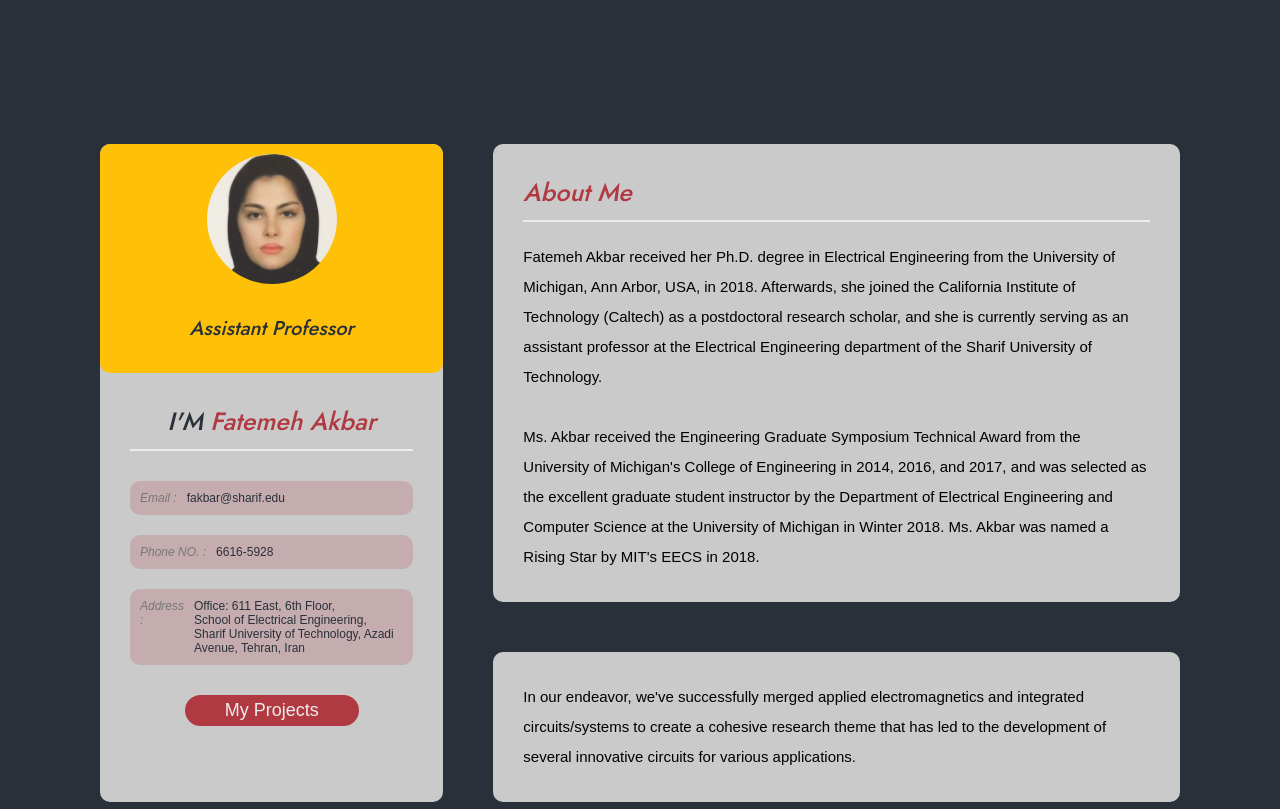
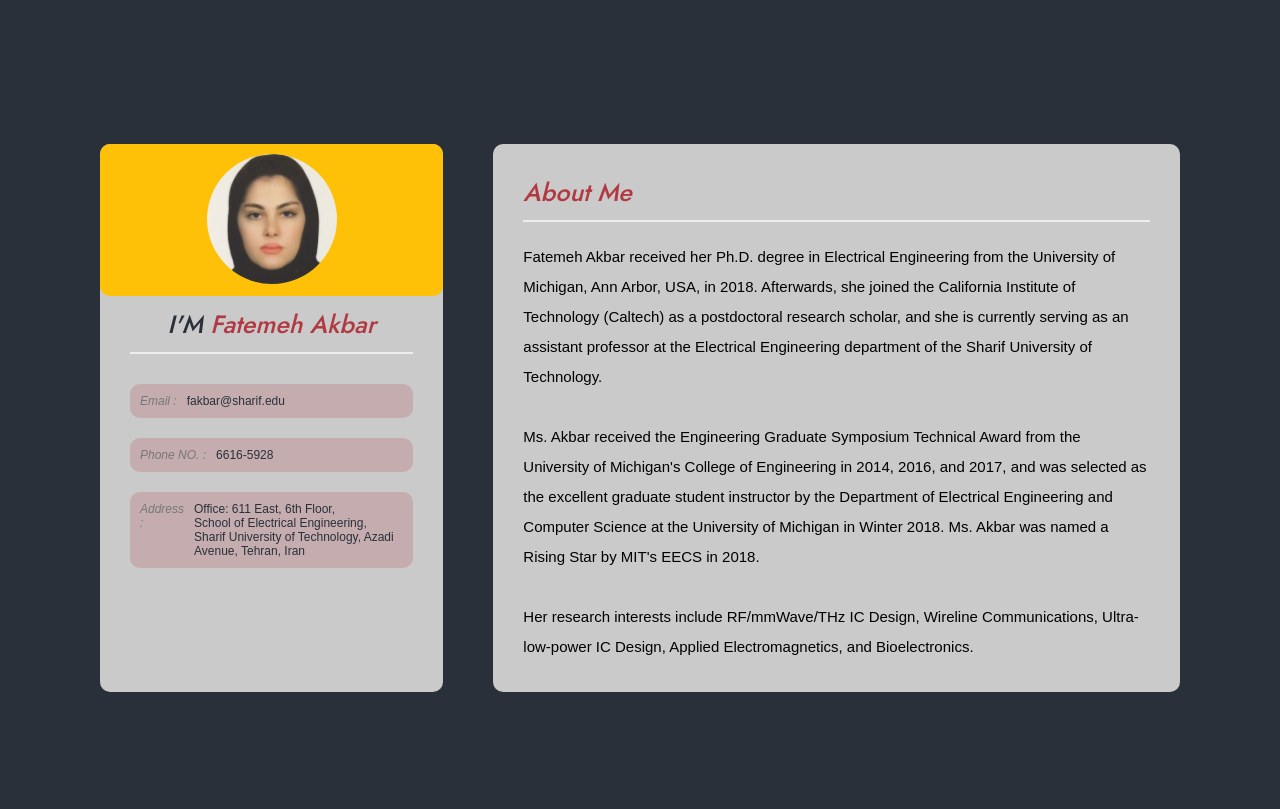
Before and after one commit to aminfallahzadeh/dr-akbar, a website: page index.html in a window 1280 px wide. Shown: the part 106-915 px from the top of the page. Drawn offline with Linux system fonts and the light colour scheme; a web font is replaced by a local one.

Commit message:
responsive design

```diff
--- a/css/style.css
+++ b/css/style.css
@@ -145,11 +145,8 @@
     .header__profile--title {
       background-color: #ffc107;
       border-radius: 1rem;
-      display: flex;
-      flex-direction: column;
-      justify-content: center;
-      align-items: center;
-      padding: 1rem 1.5rem 3rem 1.5rem;
+      text-align: center;
+      padding: 1rem 1rem;
       row-gap: 3rem; }
       .header__profile--title h2 {
         color: #29303a;
@@ -163,7 +160,7 @@
         width: 13rem;
         border-radius: 50%; }
     .header__profile--body {
-      padding: 3rem;
+      padding: 1rem 3rem;
       flex: 1 1 30%; }
       .header__profile--body-info {
         list-style: none;
--- a/index.html
+++ b/index.html
@@ -52,7 +52,6 @@
         <div class="header__profile">
             <div class="header__profile--title">
                 <img src="assets/profile-pic.jpg" alt="Fatemeh Akbar" class="header__profile--title-img" />
-                <h2 class="heading-secondary">Assistant Professor</h2>
             </div>
             <div class="header__profile--body">
                 <h3 class="heading-tertiary">I'M <span>Fatemeh Akbar</span></h3>
@@ -70,9 +69,9 @@
                         </p>
                     </li>
                 </ul>
-                <div class="header__profile--body-btn">
+                <!-- <div class="header__profile--body-btn">
                     <a href="#projects" class="btn btn-light">My Projects</a>
-                </div>
+                </div> -->
             </div>
 
         </div>
@@ -87,14 +86,11 @@
                     Ms. Akbar received the Engineering Graduate Symposium Technical Award from the University of
                     Michigan's College of Engineering in 2014, 2016, and 2017, and was selected as the excellent
                     graduate student instructor by the Department of Electrical Engineering and Computer Science at the
-                    University of Michigan in Winter 2018. Ms. Akbar was named a Rising Star by MIT's EECS in 2018.
+                    University of Michigan in Winter 2018. Ms. Akbar was named a Rising Star by MIT's EECS in
+                    2018.<br><br>
+                    Her research interests include RF/mmWave/THz IC Design, Wireline Communications, Ultra-low-power IC
+                    Design, Applied Electromagnetics, and Bioelectronics.
                 </p>
-            </div>
-
-            <div class="textBox">
-                <p class="paragraph">In our endeavor, we've successfully merged applied electromagnetics and integrated
-                    circuits/systems to create a cohesive research theme that has led to the development of several
-                    innovative circuits for various applications.</p>
             </div>
         </div>
     </header>
```
